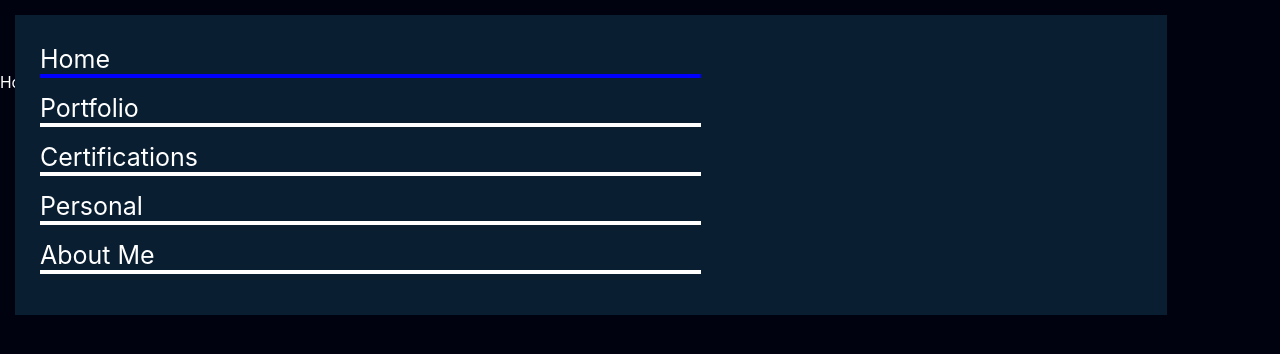
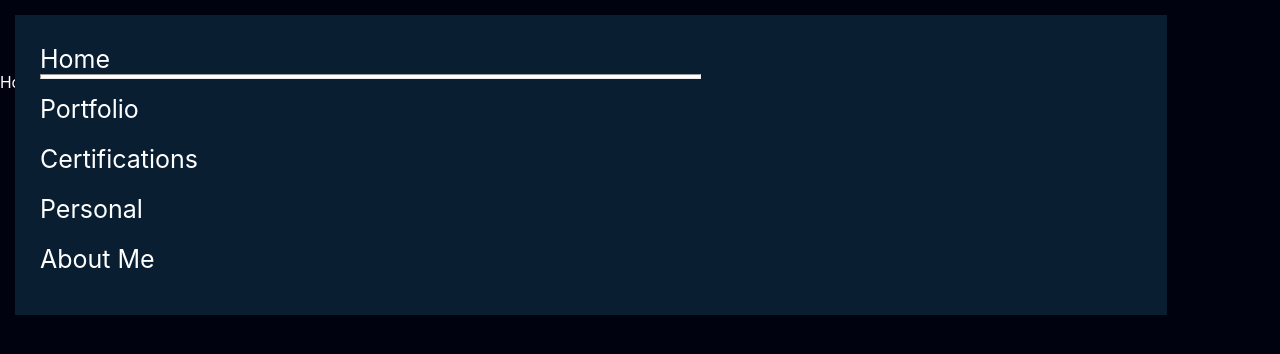
Before and after one commit to onedrako/onedrakodev_portfolio, a Next.js app: page / in a window 1280 px wide. Shown: the top 354 px of the page. Built offline with nearby package versions, Linux system fonts and the light colour scheme.

Commit message:
Tab navigation working with animations

```diff
--- a/components/Header/Header.tsx
+++ b/components/Header/Header.tsx
@@ -1,7 +1,6 @@
 import { useState } from 'react'
 
 import { SideNavigation } from './SideNavigations'
-
 import { GiHamburgerMenu } from 'react-icons/gi'
 
 const Header = () => {
--- a/components/Header/SideNavigations.tsx
+++ b/components/Header/SideNavigations.tsx
@@ -1,4 +1,4 @@
-import { useContext, useEffect, useState } from 'react'
+import { useContext, useEffect, useRef, useState } from 'react'
 import { ThemeContext } from '@contexts/ThemeContext'
 import { ElementSelectedOnTabNav } from '@customTypes/types'
 
@@ -46,43 +46,28 @@ const SideNavigation = () => {
     <>
       <div className='SideNavigation'>
         <ul>
-        <li className={'SideNavigation__li'} style={
-              {
-                // color: `${selectedNavigation.home ? 'blue' : '#ffffff'}`,
-                borderColor: `${selectedNavigation.home ? 'blue' : '#ffffff'}`
-              }}>
+          <li className={'SideNavigation__li'} >
             <Link href="/"><a>Home</a></Link>
+            {selectedNavigation.home && <hr className="bottomLineInLinkActive" />}
           </li>
-            <li className={'SideNavigation__li'} style={
-              {
-                // color: `${selectedNavigation.home ? 'blue' : '#ffffff'}`,
-                borderColor: `${selectedNavigation.portfolio ? 'blue' : '#ffffff'}`
-              }}>
+          <li className={'SideNavigation__li'}>
             <Link href="/portfolio"><a>Portfolio</a></Link>
+            {selectedNavigation.portfolio && <hr className="bottomLineInLinkActive" />}
           </li>
 
-            <li className={'SideNavigation__li'} style={
-              {
-                // color: `${selectedNavigation.home ? 'blue' : '#ffffff'}`,
-                borderColor: `${selectedNavigation.certifications ? 'blue' : '#ffffff'}`
-              }}>
+          <li className={'SideNavigation__li'}>
             <Link href="certifications">Certifications</Link>
+            {selectedNavigation.certifications && <hr className="bottomLineInLinkActive" />}
           </li>
 
-            <li className={'SideNavigation__li'} style={
-              {
-                // color: `${selectedNavigation.home ? 'blue' : '#ffffff'}`,
-                borderColor: `${selectedNavigation.personal ? 'blue' : '#ffffff'}`
-              }}>
+          <li className={'SideNavigation__li'}>
             <Link href="personal">Personal</Link>
+            {selectedNavigation.personal && <hr className="bottomLineInLinkActive" />}
           </li>
 
-            <li className={'SideNavigation__li'} style={
-              {
-                // color: `${selectedNavigation.home ? 'blue' : '#ffffff'}`,
-                borderColor: `${selectedNavigation.about ? 'blue' : '#ffffff'}`
-              }}>
+          <li className={'SideNavigation__li'}>
             <Link href="about">About Me</Link>
+            {selectedNavigation.about && <hr className="bottomLineInLinkActive" />}
           </li>
         </ul>
       </div>
@@ -97,16 +82,56 @@ const SideNavigation = () => {
         }
         .SideNavigation__li {
           width: 60%;
+          height: 35px;
           font-size: 4rem;
           display: flex;
-          align-items: center;
-          border-bottom: 4px solid #fff;
+          flex-direction: column;
+
         }
+        .bottomLineInLinkActive {
+          height: 5px;
+          width: 0%;
+          background: #fff;
+          margin: 0px;
+          animation-name: stretchBorderLineActive;
+          animation-duration: 1.5s;
+          animation-fill-mode: forwards;
+        }
+        .bottomLineInLinkInactive {
+          height: 5px;
+          width: 100%;
+          background: #fff;
+          margin: 0px;
+          animation-name: stretchBorderLineInactive;
+          animation-duration: 1.5s;
+          animation-fill-mode: forwards;
+        }
+
+
+
         ul {
           padding: 0;
           display: flex;
           flex-direction: column;
           gap: 15px;
+        }
+
+        @keyframes stretchBorderLineActive {
+            from {
+              width: 0%;
+            }
+            to {
+              width: 100%;
+            }
+          }
+
+        @keyframes stretchBorderLineInactive {
+          from {
+            width: 100%;
+          }
+          to {
+            width: 0%;
+          }
         }
       `}</style>
     </>
```
Lines whose indentation alone changed are shown as unchanged.
